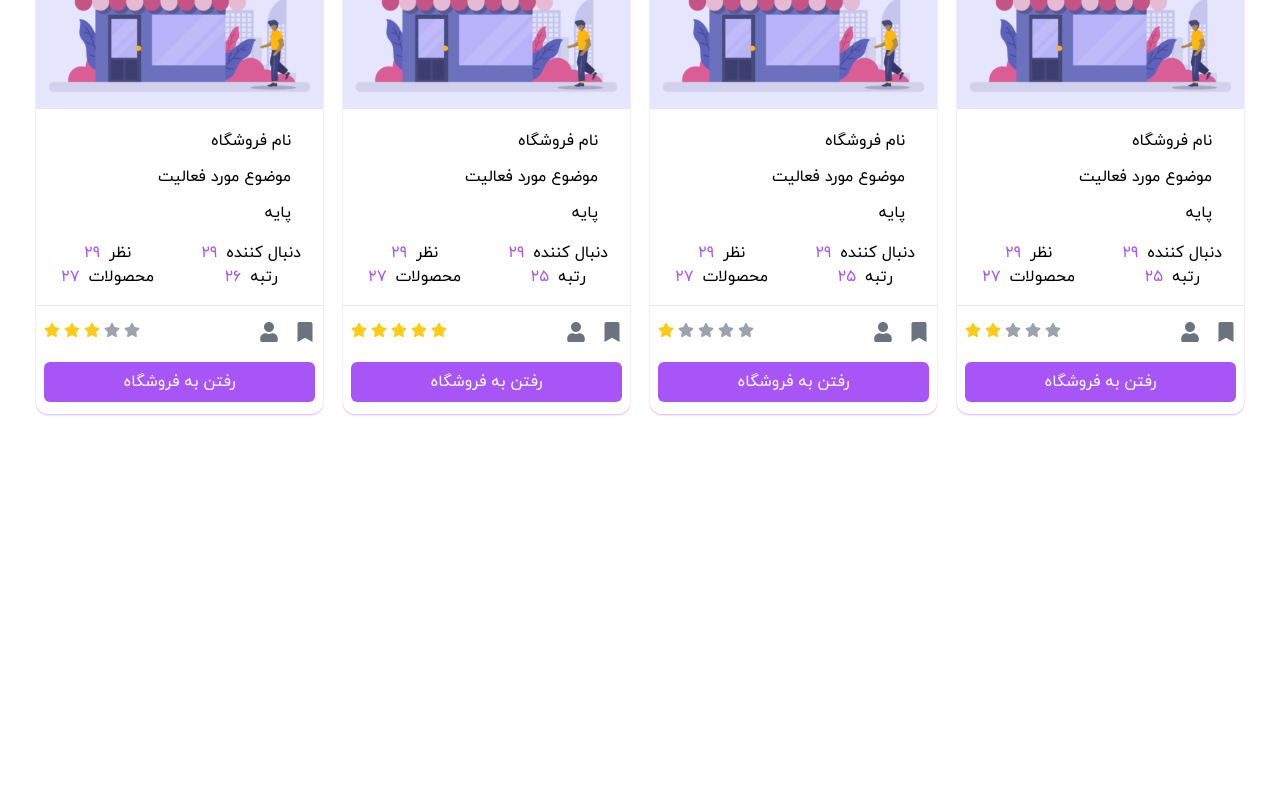
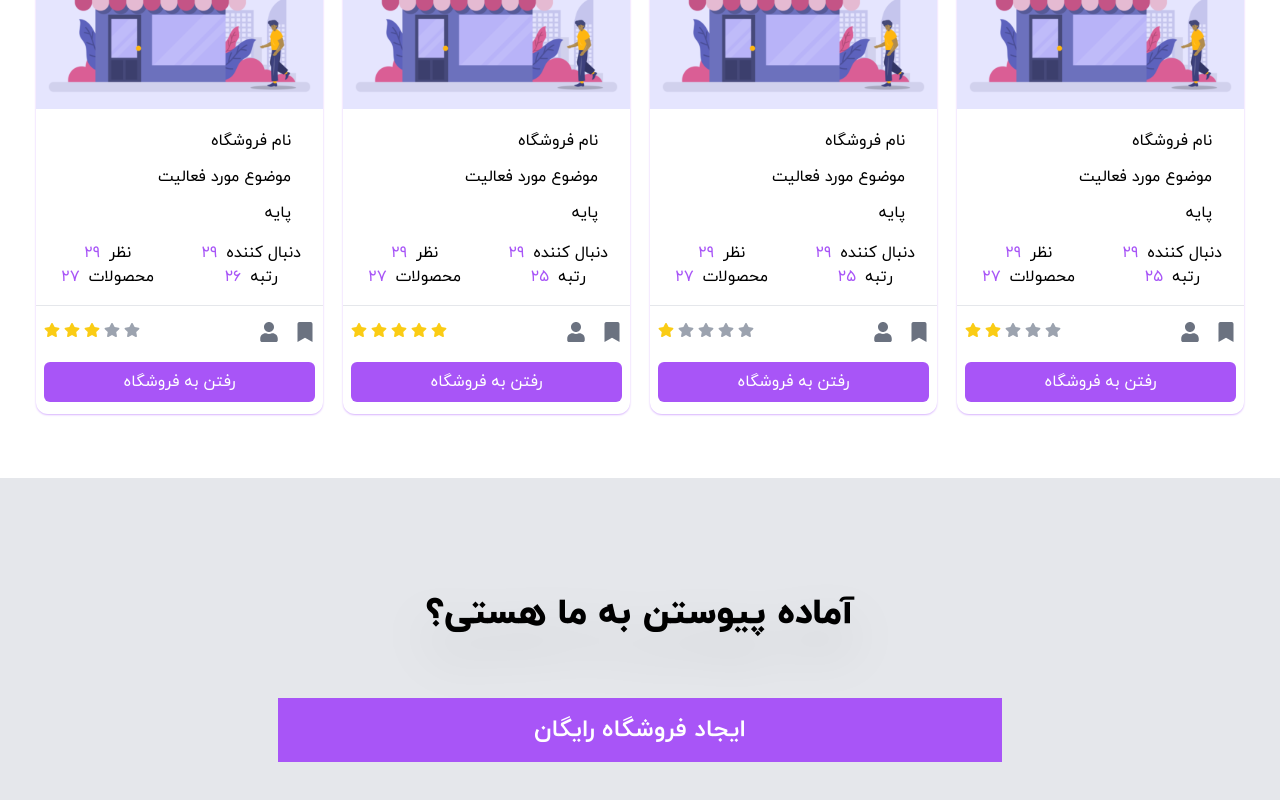
Before and after one commit to mohammadraufzahed/learning-ui, a Next.js app: page / in a window 1280 px wide. Shown: the part 1665-2465 px from the top of the page. Before the commit the page ends 2143 px from the top, so only its background shows below. Built offline with nearby package versions, Linux system fonts and the light colour scheme.

Commit message:
Updated the index page

```diff
--- a/pages/index.jsx
+++ b/pages/index.jsx
@@ -14,6 +14,14 @@ export default function Home() {
       <Features />
       <SpecialSellsBox />
       <TopStoresBox />
+      <div className="bg-gray-200 w-full px-1 py-2 md:px-9 md:py-4 text-center flex flex-col gap-16 h-[50vh] items-center justify-center ">
+        <span className="font-extrabold text-4xl drop-shadow-2xl">
+          آماده پیوستن به ما هستی؟
+        </span>
+        <button className="w-[60%] bg-purple-500 transition-colors duration-300 font-bold text-2xl text-white py-4 hover:bg-purple-700">
+          ایجاد فروشگاه رایگان
+        </button>
+      </div>
     </div>
   );
 }
```
